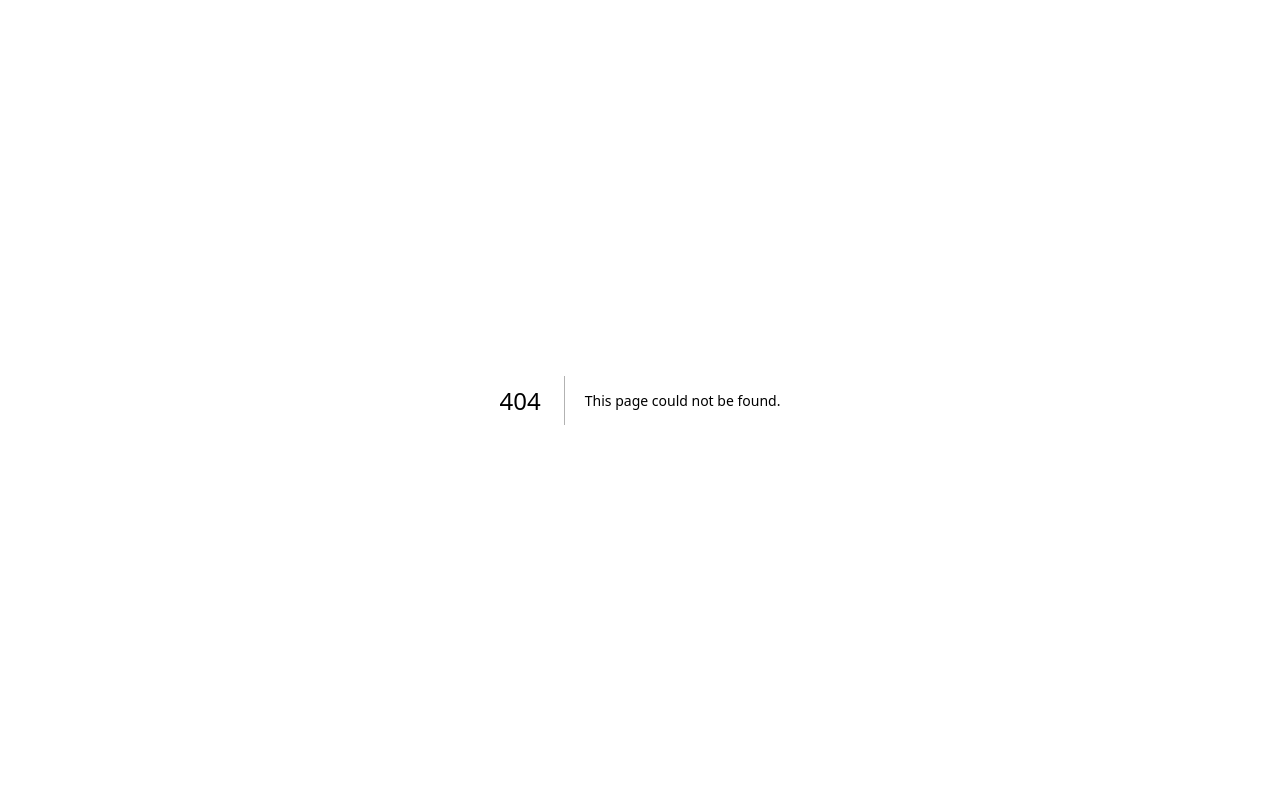
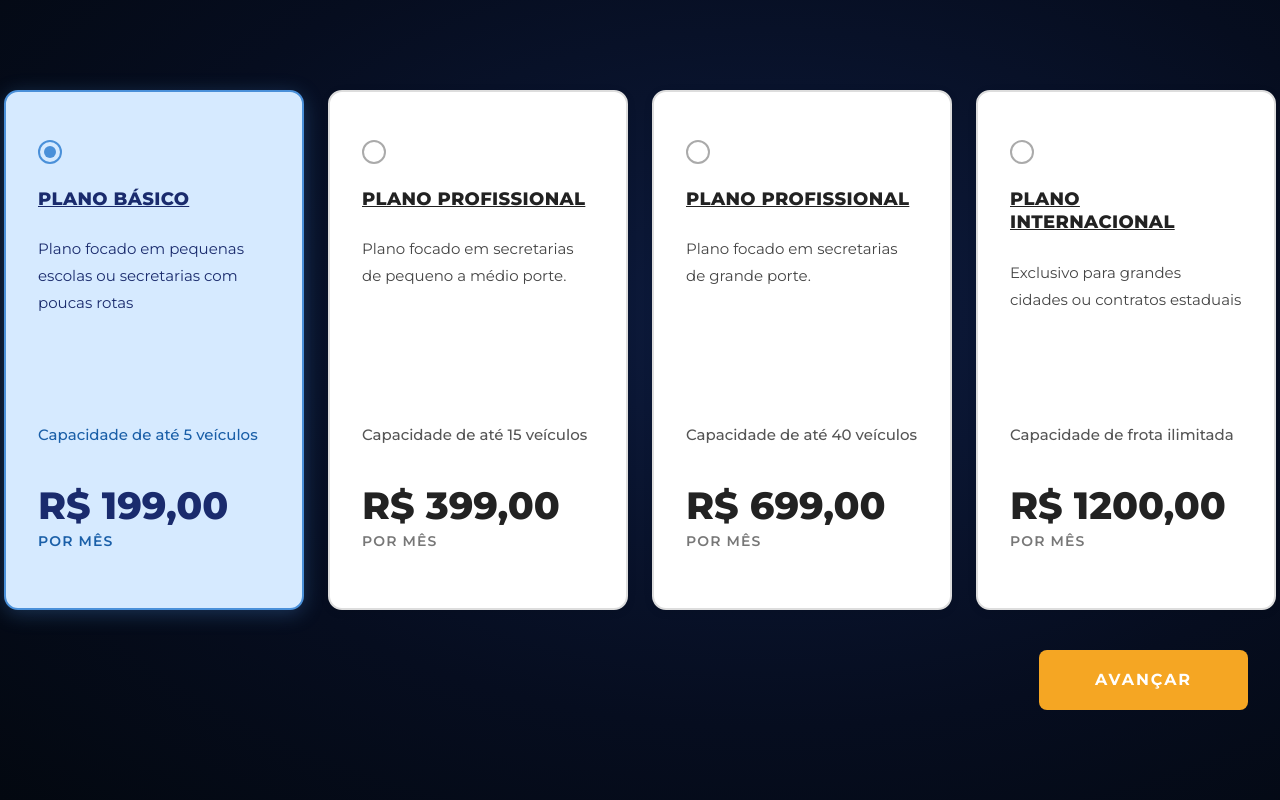
Before and after one commit to lorenaemily/omnibus_front, a Next.js app: page /planos in a window 1280 px wide. Before the commit this address had no page. Built offline with nearby package versions, Linux system fonts and the light colour scheme.

Commit message:
feat: adicionando tela de planos

```diff
--- /dev/null
+++ b/src/app/planos/page.tsx
@@ -0,0 +1,222 @@
+"use client";
+
+import { useState } from "react";
+import { Montserrat } from "next/font/google";
+import { useRouter } from "next/navigation";
+
+const montserrat = Montserrat({ subsets: ["latin"] });
+
+const planos = [
+  {
+    id: "basico",
+    nome: "PLANO BÁSICO",
+    descricao: "Plano focado em pequenas escolas ou secretarias com poucas rotas",
+    capacidade: "Capacidade de até 5 veículos",
+    preco: "R$ 199,00",
+  },
+  {
+    id: "profissional",
+    nome: "PLANO PROFISSIONAL",
+    descricao: "Plano focado em secretarias de pequeno a médio porte.",
+    capacidade: "Capacidade de até 15 veículos",
+    preco: "R$ 399,00",
+  },
+  {
+    id: "profissional-plus",
+    nome: "PLANO PROFISSIONAL",
+    descricao: "Plano focado em secretarias de grande porte.",
+    capacidade: "Capacidade de até 40 veículos",
+    preco: "R$ 699,00",
+  },
+  {
+    id: "internacional",
+    nome: "PLANO INTERNACIONAL",
+    descricao: "Exclusivo para grandes cidades ou contratos estaduais",
+    capacidade: "Capacidade de frota ilimitada",
+    preco: "R$ 1200,00",
+  },
+];
+
+export default function OmnibusPlanos() {
+  const router = useRouter();
+  const [selecionado, setSelecionado] = useState("basico");
+
+  return (
+    <main
+      className={montserrat.className}
+      style={{
+        minHeight: "100vh",
+        background:
+          "radial-gradient(ellipse at 60% 40%, #0d1b3e 0%, #060d1f 60%, #030810 100%)",
+        display: "flex",
+        flexDirection: "column",
+        alignItems: "center",
+        justifyContent: "center",
+        padding: "48px 32px",
+        gap: "40px",
+      }}
+    >
+      {/* Cards */}
+      <div
+        style={{
+          display: "flex",
+          gap: "24px",
+          alignItems: "stretch",
+        }}
+      >
+        {planos.map((plano) => {
+          const ativo = selecionado === plano.id;
+          return (
+            <div
+              key={plano.id}
+              onClick={() => setSelecionado(plano.id)}
+              style={{
+                width: "300px",
+                minHeight: "520px",
+                background: ativo ? "#d6eaff" : "#fff",
+                border: ativo ? "2px solid #4a90d9" : "2px solid #ddd",
+                borderRadius: "14px",
+                padding: "48px 32px 56px",
+                cursor: "pointer",
+                display: "flex",
+                flexDirection: "column",
+                gap: "24px",
+                transition: "all 0.2s",
+                boxShadow: ativo
+                  ? "0 4px 20px rgba(74,144,217,0.3)"
+                  : "0 2px 10px rgba(0,0,0,0.08)",
+              }}
+            >
+              {/* Radio */}
+              <div
+                style={{
+                  width: "24px",
+                  height: "24px",
+                  borderRadius: "50%",
+                  border: ativo ? "2px solid #4a90d9" : "2px solid #aaa",
+                  display: "flex",
+                  alignItems: "center",
+                  justifyContent: "center",
+                  flexShrink: 0,
+                }}
+              >
+                {ativo && (
+                  <div
+                    style={{
+                      width: "12px",
+                      height: "12px",
+                      borderRadius: "50%",
+                      background: "#4a90d9",
+                    }}
+                  />
+                )}
+              </div>
+
+              {/* Nome */}
+              <h2
+                style={{
+                  fontSize: "18px",
+                  fontWeight: 800,
+                  color: ativo ? "#1a2b6d" : "#222",
+                  margin: 0,
+                  textDecoration: "underline",
+                  letterSpacing: "0.02em",
+                  lineHeight: 1.3,
+                }}
+              >
+                {plano.nome}
+              </h2>
+
+              {/* Descrição */}
+              <p
+                style={{
+                  fontSize: "15px",
+                  color: ativo ? "#1a2b6d" : "#444",
+                  margin: 0,
+                  lineHeight: 1.8,
+                  flex: 1,
+                }}
+              >
+                {plano.descricao}
+              </p>
+
+              {/* Capacidade */}
+              <p
+                style={{
+                  fontSize: "15px",
+                  color: ativo ? "#1a5fa8" : "#555",
+                  margin: 0,
+                  lineHeight: 1.6,
+                  fontWeight: 500,
+                }}
+              >
+                {plano.capacidade}
+              </p>
+
+              {/* Preço */}
+              <div style={{ marginTop: "16px" }}>
+                <p
+                  style={{
+                    fontSize: "38px",
+                    fontWeight: 800,
+                    color: ativo ? "#1a2b6d" : "#222",
+                    margin: "0 0 6px 0",
+                    lineHeight: 1,
+                  }}
+                >
+                  {plano.preco}
+                </p>
+                <p
+                  style={{
+                    fontSize: "14px",
+                    fontWeight: 600,
+                    color: ativo ? "#1a5fa8" : "#777",
+                    margin: 0,
+                    letterSpacing: "0.08em",
+                  }}
+                >
+                  POR MÊS
+                </p>
+              </div>
+            </div>
+          );
+        })}
+      </div>
+
+      {/* Botão Avançar */}
+      <div
+        style={{
+          width: "100%",
+          maxWidth: "1296px",
+          display: "flex",
+          justifyContent: "flex-end",
+        }}
+      >
+        <button
+          onClick={() => router.push("/dashboard")}
+          style={{
+            background: "#f5a623",
+            border: "none",
+            borderRadius: "8px",
+            color: "#fff",
+            fontSize: "16px",
+            fontWeight: 700,
+            letterSpacing: "0.12em",
+            padding: "18px 56px",
+            cursor: "pointer",
+            transition: "background 0.2s",
+            fontFamily: "inherit",
+          }}
+          onMouseEnter={(e) =>
+            ((e.target as HTMLButtonElement).style.background = "#e09510")
+          }
+          onMouseLeave={(e) =>
+            ((e.target as HTMLButtonElement).style.background = "#f5a623")
+          }
+        >
+          AVANÇAR
+        </button>
+      </div>
+    </main>
+  );
+}
```
